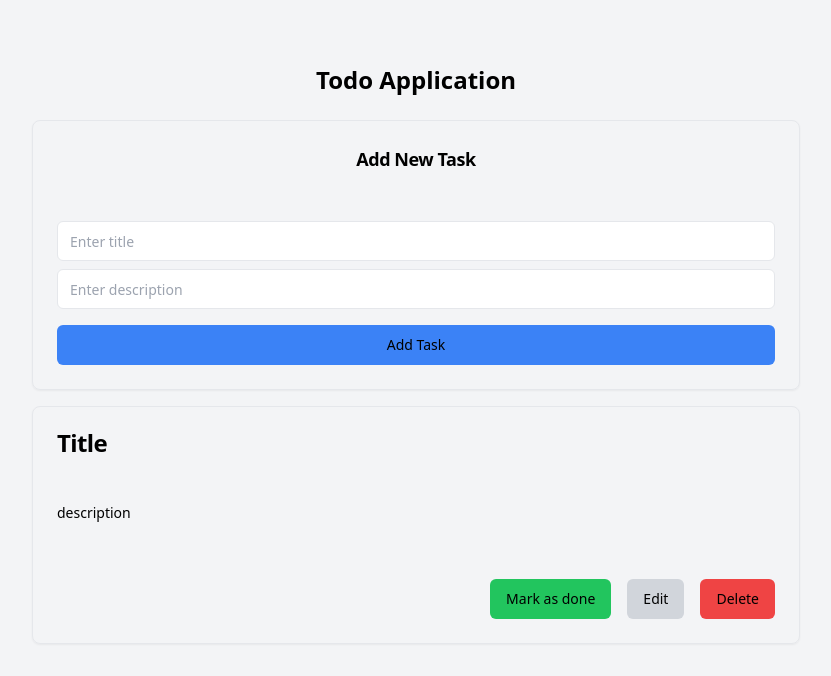
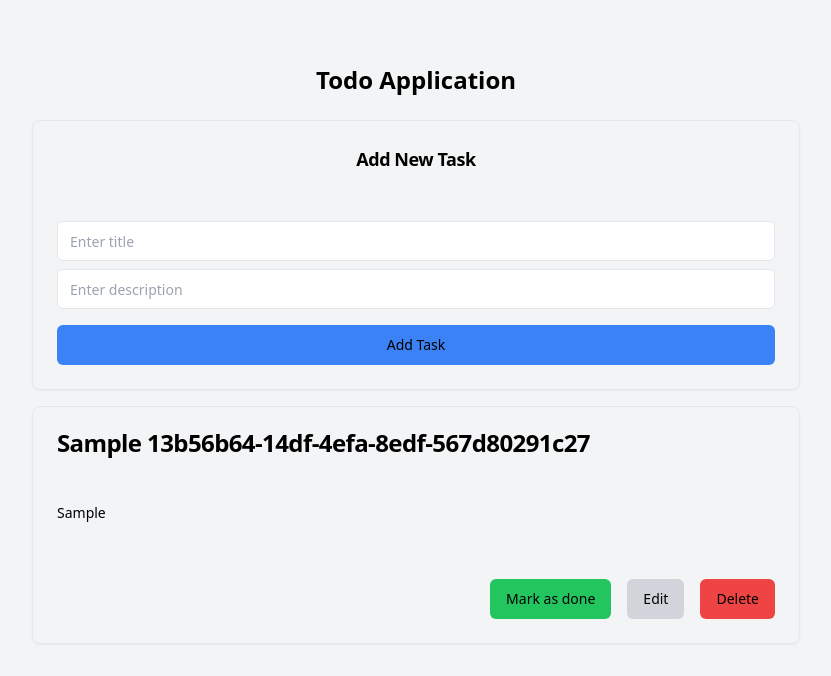
Before and after one commit to anoopraju31/100xdevs_cohort, a React (Vite) app in the folder week 4/week-4.2/vite-react-todo/: page / in a window 1280 px wide. Both pictures are taken after typing "Sample", "Sample" into the empty fields and a click on the button "Add Task". Shown: the top 676 px of the page, without its empty margins (224-1055 px from the left). Built offline with nearby package versions, Linux system fonts and the light colour scheme.

Commit message:
Week 4.2 React - Vite - Task Component - props added

```diff
--- a/week 4/week-4.2/vite-react-todo/src/components/Task.jsx
+++ b/week 4/week-4.2/vite-react-todo/src/components/Task.jsx
@@ -1,15 +1,26 @@
+import PropTypes from 'prop-types'
 import Button from './Button'
 
-const Task = () => {
+const Task = (props) => {
+	const { id, title, description, completed } = props
+
 	return (
-		<div className='rounded-lg border bg-card text-card-foreground shadow-sm'>
+		<div
+			className={`rounded-lg border bg-card text-card-foreground shadow-sm ${
+				completed && 'opacity-35 hover:opacity-100'
+			}`}>
 			<div className='flex flex-col space-y-1.5 p-6'>
-				<h3 className='text-2xl font-semibold leading-none tracking-tight'>
-					Title
+				<h3
+					className={`text-2xl font-semibold leading-none tracking-tight ${
+						completed && 'line-through'
+					}`}>
+					{title} {id}
 				</h3>
 			</div>
 
-			<p className='p-6 text-sm'> description </p>
+			<p className={`p-6 text-sm ${completed && 'line-through'}`}>
+				{description}
+			</p>
 
 			<div className='items-center p-6 flex gap-4 justify-end'>
 				<Button title='Mark as done' styles='bg-green-500' />
@@ -20,4 +31,11 @@ const Task = () => {
 	)
 }
 
+Task.propTypes = {
+	id: PropTypes.string.isRequired,
+	title: PropTypes.string.isRequired,
+	description: PropTypes.string.isRequired,
+	completed: PropTypes.bool.isRequired,
+}
+
 export default Task
--- a/week 4/week-4.2/vite-react-todo/src/components/Tasks.jsx
+++ b/week 4/week-4.2/vite-react-todo/src/components/Tasks.jsx
@@ -6,7 +6,7 @@ const Tasks = (props) => {
 	return (
 		<section className='grid gap-6 mt-4'>
 			{tasks.map((task) => (
-				<Task key={task.id} />
+				<Task key={task.id} {...task} />
 			))}
 		</section>
 	)
```
